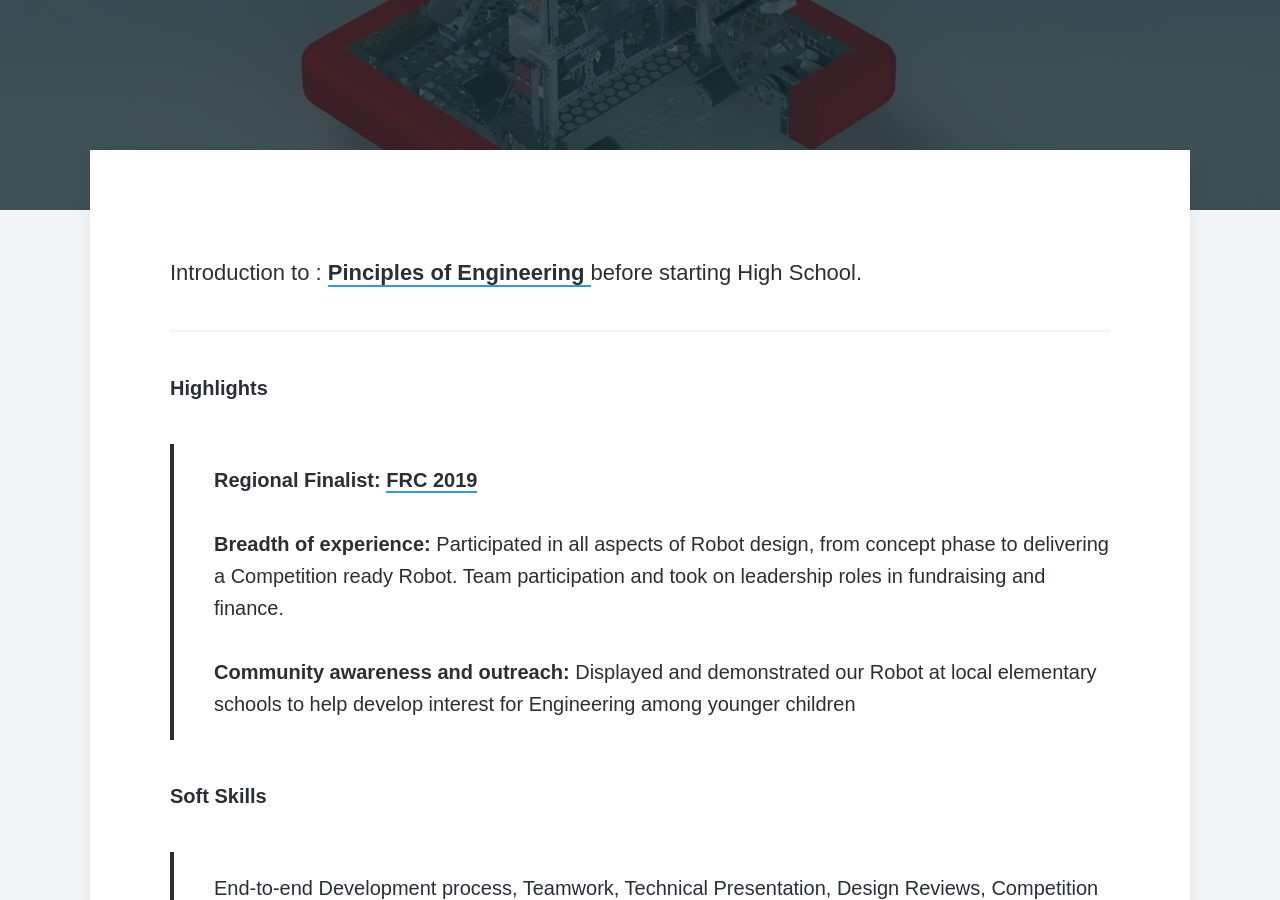
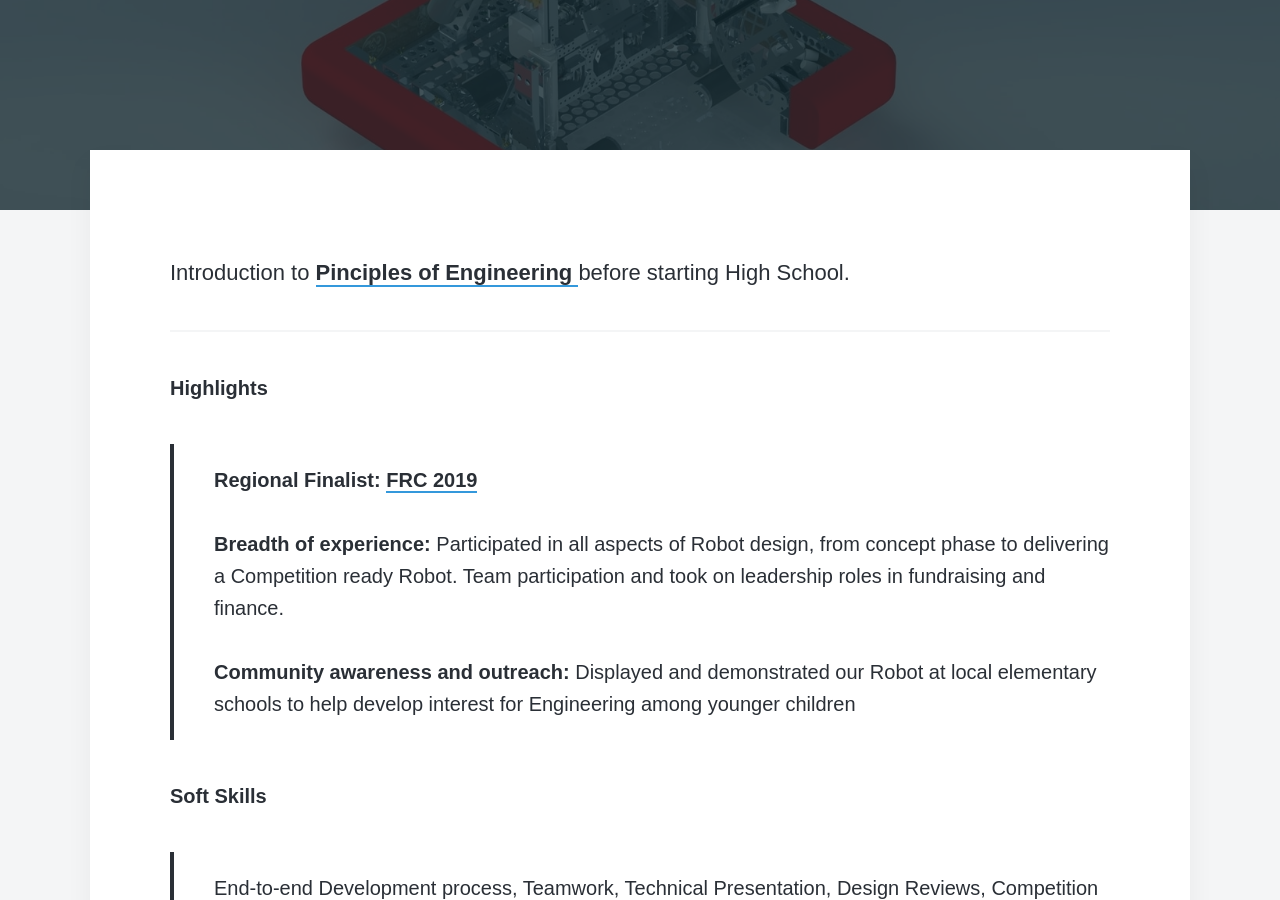
Before and after one commit to disha-22/disha-22.github.io, a Jekyll site: the page built from _projects/engineering-design.md, in a window 1280 px wide and 900 px high, scrolled down 356 px. Built offline with Jekyll 4.4.1, drawn with Linux system fonts in a browser that asks for light colours; nearby versions of some CDN libraries; some web fonts are replaced.

```diff
--- a/_projects/engineering-design.md
+++ b/_projects/engineering-design.md
@@ -7,7 +7,7 @@ featured_image: '/images/r1.jpg'
 ---
 
 <br>
-Introduction to : <a href ="https://cty.jhu.edu/summer/docs/syllabi/egrd_1.pdf/"> Pinciples of Engineering </a> before starting High School.
+Introduction to  <a href ="https://cty.jhu.edu/summer/docs/syllabi/egrd_1.pdf/"> Pinciples of Engineering </a> before starting High School.
 
 <hr>
 
```
